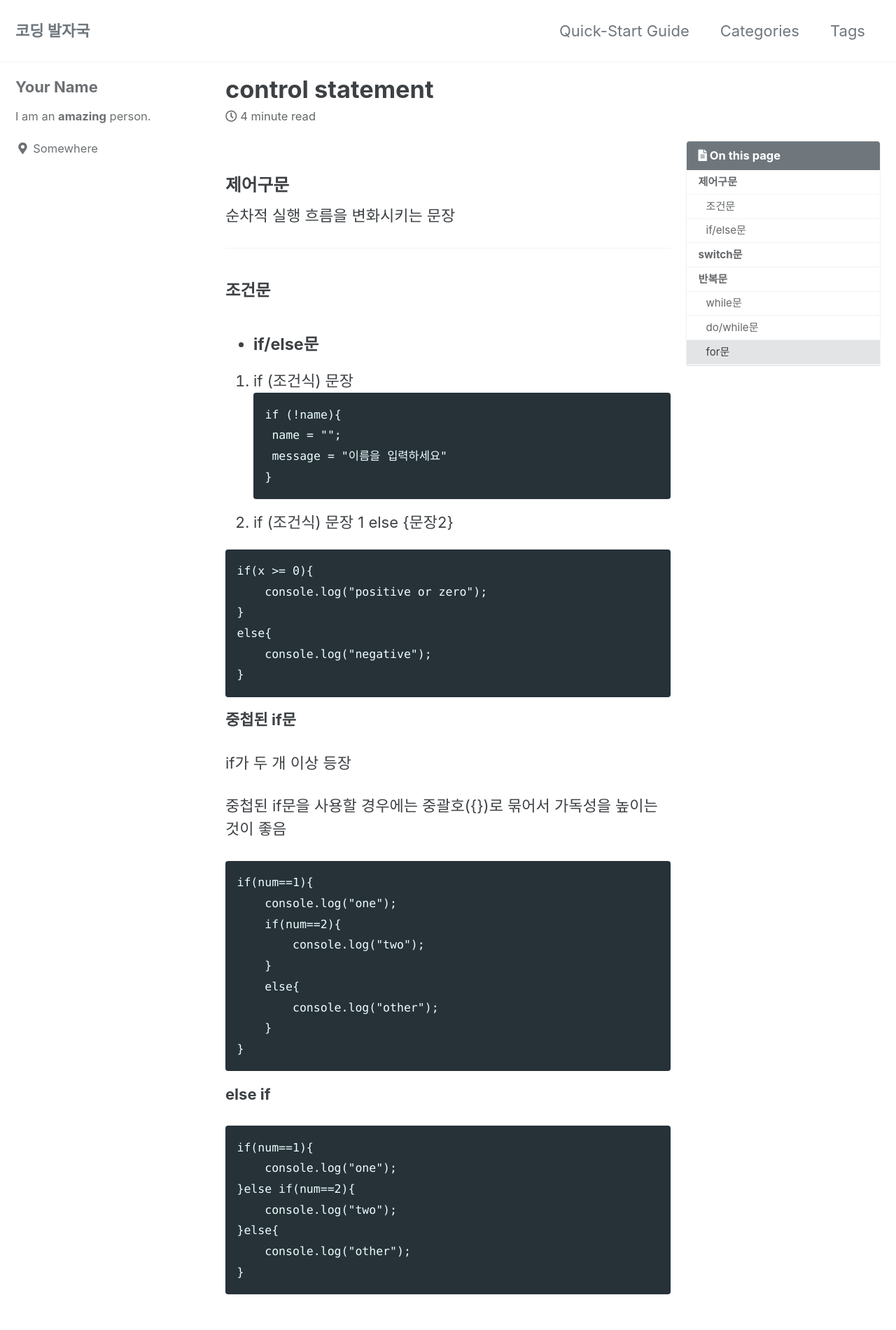
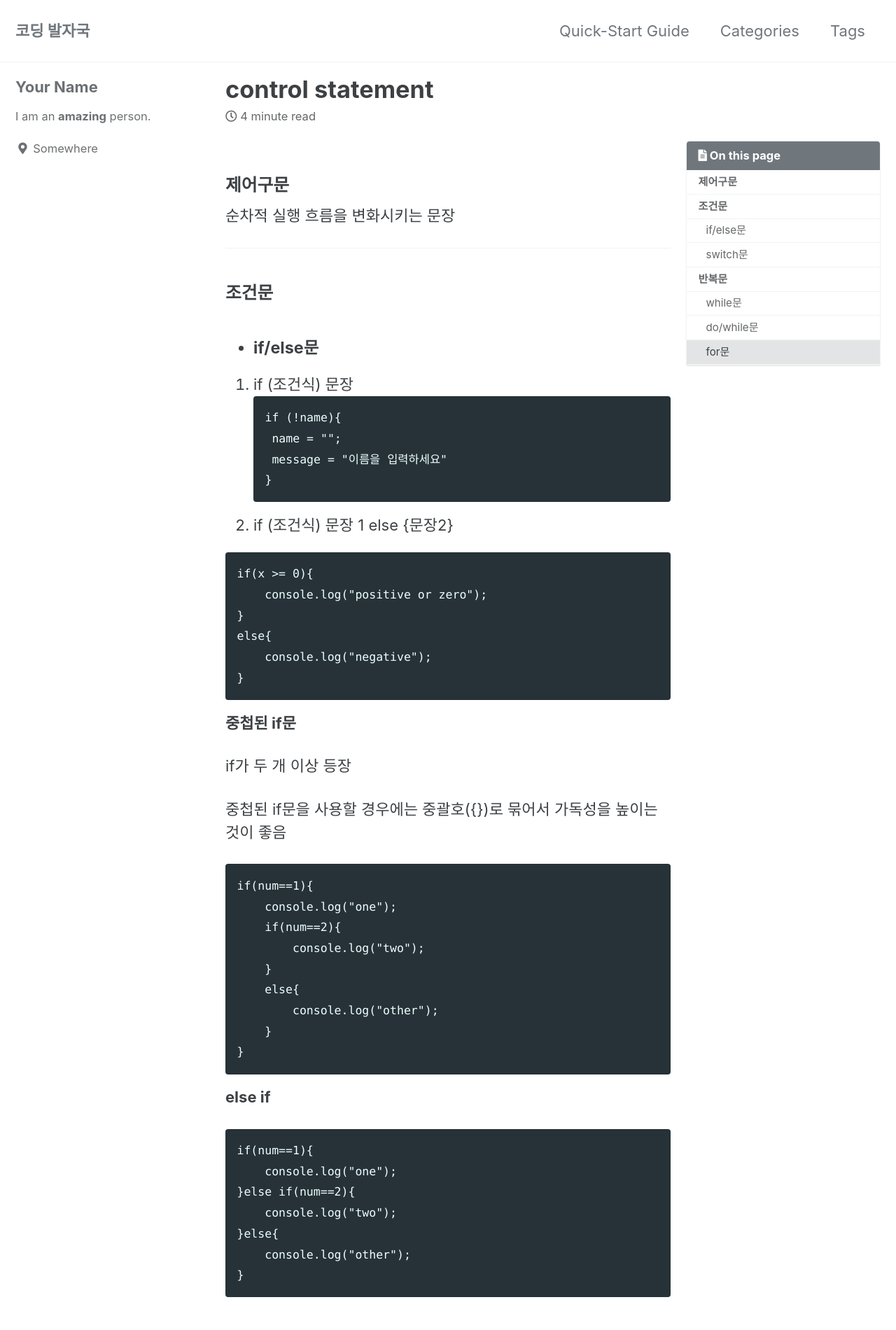
Before and after one commit to dareunk/dareunk.github.io, a Jekyll site: the page built from _posts/2021-07-21-control_statement.md, in a window 1280 px wide. Shown: the top 1900 px of the page at 70% size. Built offline with Jekyll 4.4.1, drawn with Linux system fonts in a browser that asks for light colours; cached includes are drawn as plain includes.

Commit message:
change line

````diff
--- a/_posts/2021-07-21-control_statement.md
+++ b/_posts/2021-07-21-control_statement.md
@@ -14,7 +14,7 @@ toc: true
 
 ---
 
-#### 조건문
+### 조건문
 
 * #### if/else문
 
@@ -68,7 +68,7 @@ if(num==1){
 }
 ```
 
-* ### switch문
+* #### switch문
 
 반복되는 표현식을 사용할 때 switch문을 사용하면 보다 간결하게 가독성을 높이면서 표현이 가능함
 
@@ -349,6 +349,7 @@ for(var p in obj){
 
 프로그램의 다른 위치로 이동하는 제어 구문
 
+
 * #### 라벨문
 
 **라벨 이름 : 문장**
````
